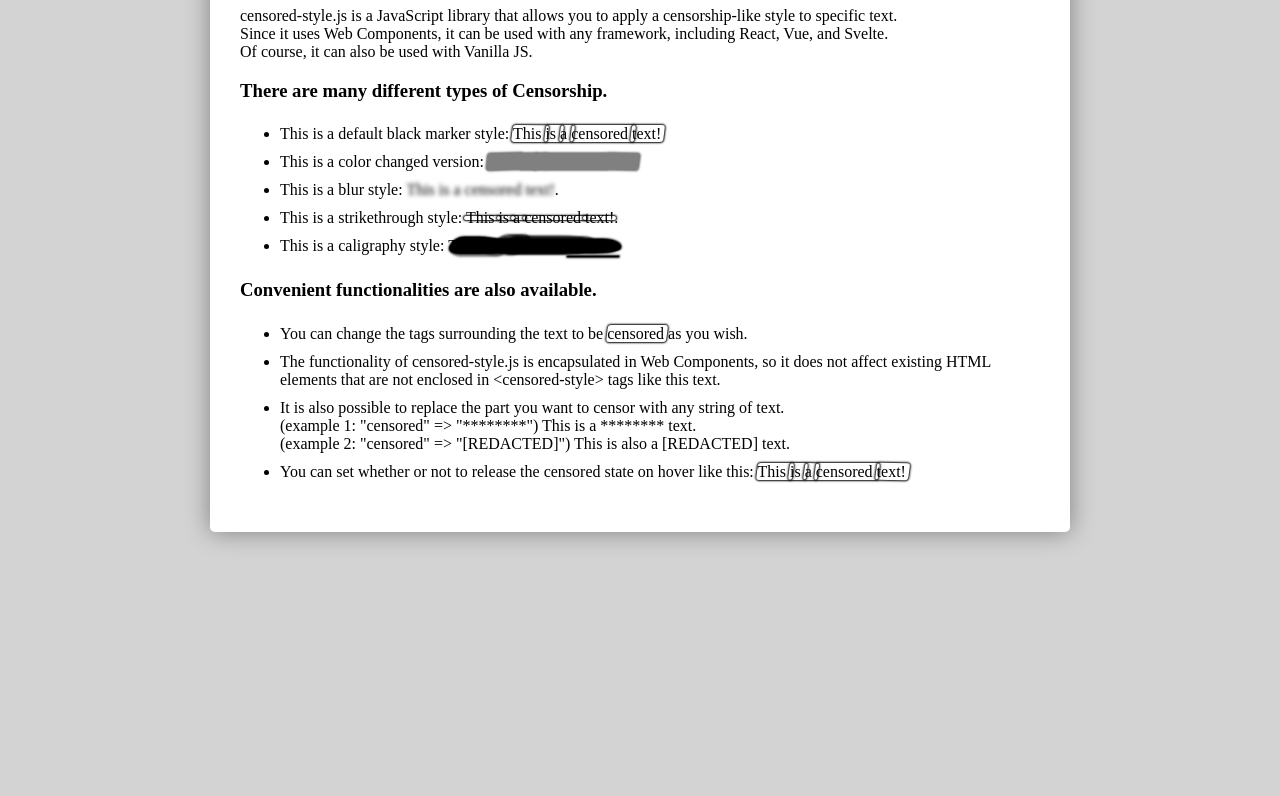
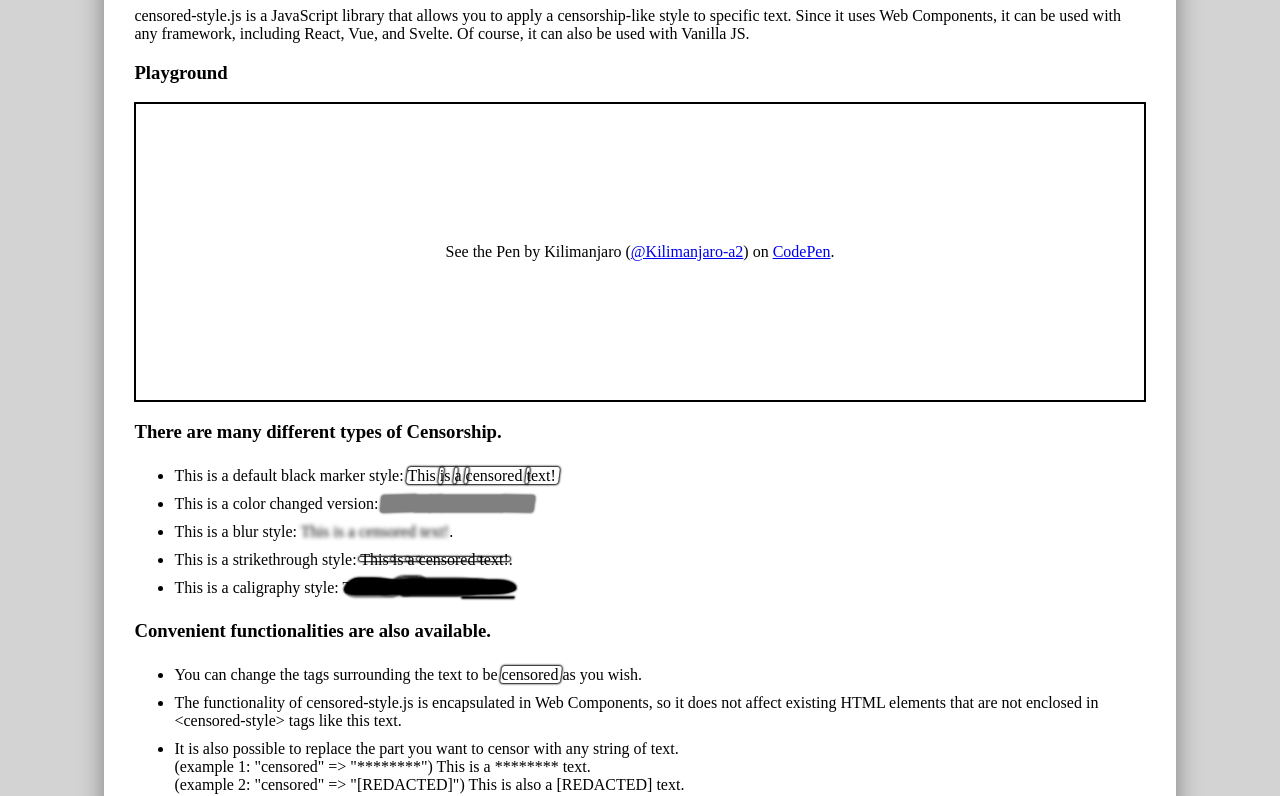
Before and after one commit to Kilimanjaro-a2/censored-style-js, a website built with webpack: page src/index.html in a window 1280 px wide. Shown: the part 121-917 px from the top of the page. Before the commit the page ends 800 px from the top, so only its background shows below. Built offline with nearby package versions, Linux system fonts and the light colour scheme; a script that the page names is missing; what validate-color would draw is missing.

Commit message:
Implemented a playground using Codepen

```diff
--- a/src/index.html
+++ b/src/index.html
@@ -13,7 +13,7 @@
         align-items: center;
       }
       .paper {
-        max-width: 800px;
+        max-width: 80%;
         background-color: white;
         padding: 30px;
         margin: 10px;
@@ -33,13 +33,20 @@
       >
         <h1>Hello, <c>censored</c>-style.js!</h1>
 
-        <p>censored-style.js is a JavaScript library that allows you to apply a censorship-like style to specific text.<br>
-  Since it uses Web Components, it can be used with any framework, including React, Vue, and Svelte.<br>
+        <p>censored-style.js is a JavaScript library that allows you to apply a censorship-like style to specific text.
+  Since it uses Web Components, it can be used with any framework, including React, Vue, and Svelte.
   Of course, it can also be used with Vanilla JS.</p>
       </censored-style>
 
+      <h3>Playground</h3>
+      <p class="codepen" data-height="500" data-theme-id="dark" data-default-tab="html,result" data-slug-hash="dyWqOmj" data-editable="true" data-user="Kilimanjaro-a2" style="height: 300px; box-sizing: border-box; display: flex; align-items: center; justify-content: center; border: 2px solid; margin: 1em 0; padding: 1em;">
+        <span>See the Pen <a href="https://codepen.io/Kilimanjaro-a2/pen/dyWqOmj">
+        </a> by Kilimanjaro (<a href="https://codepen.io/Kilimanjaro-a2">@Kilimanjaro-a2</a>)
+        on <a href="https://codepen.io">CodePen</a>.</span>
+      </p>
+      <script async src="https://cpwebassets.codepen.io/assets/embed/ei.js"></script>
+
       <h3>There are many different types of Censorship.</h3>
-
       <ul>
         <li>
           <censored-style censorship-type="marker">
```
